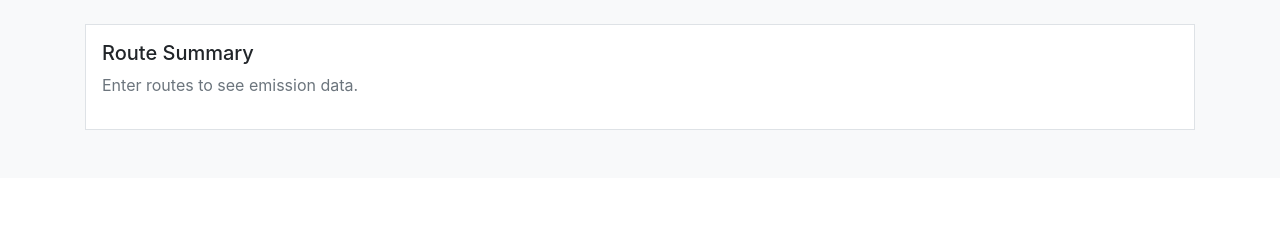
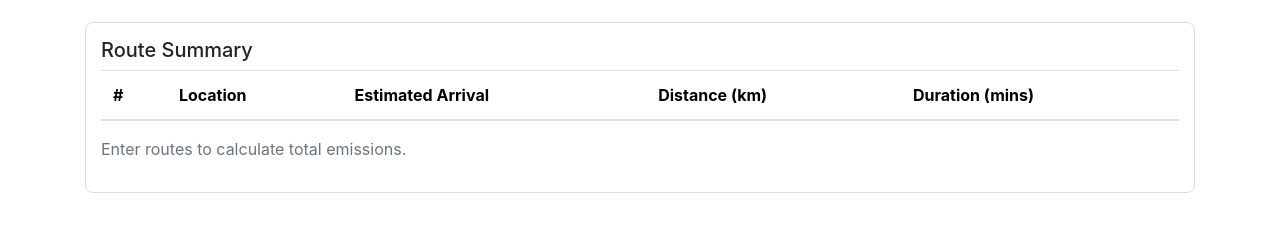
Before and after one commit to diva3501/DCR, a Flask app: template DynamicRouteOptimizationProject/templates/multirouteplanner.html in a window 1280 px wide. Shown: the part 1040-1281 px from the top of the page. Before the commit the page ends 1170 px from the top, so only its background shows below. Run offline with Flask 3, Linux system fonts and the light colour scheme; the template is opened without the code that fills it: most values are stand-ins (such as "Sample title", 1, 10 or a date in 2020); lists and menus that the app fills with data are empty; some libraries are stand-ins or nearby versions.

Commit message:
muti route Done

```diff
--- a/DynamicRouteOptimizationProject/templates/multirouteplanner.html
+++ b/DynamicRouteOptimizationProject/templates/multirouteplanner.html
@@ -3,18 +3,39 @@
 <head>
     <meta charset="UTF-8">
     <meta name="viewport" content="width=device-width, initial-scale=1.0">
-    <title>{{ title }}</title>
+    <title>Enhanced Multi-Route Planner</title>
 
     <link href="https://cdn.jsdelivr.net/npm/bootstrap@5.3.0-alpha3/dist/css/bootstrap.min.css" rel="stylesheet">
     <script src="https://maps.googleapis.com/maps/api/js?key={{ google_maps_api_key }}&libraries=places"></script>
     <script src="https://code.jquery.com/jquery-3.6.0.min.js"></script>
+    <style>
+        body {
+            background-color: #f8f9fa;
+        }
+        #map {
+            height: 500px;
+            border-radius: 8px;
+            margin-bottom: 20px;
+        }
+        .route-summary-table th,
+        .route-summary-table td {
+            vertical-align: middle;
+        }
+        .info-card {
+            border: 1px solid #ddd;
+            border-radius: 8px;
+            padding: 15px;
+            background: #ffffff;
+        }
+    </style>
 </head>
-<body class="bg-light">
+<body>
     {% include 'navbar.html' %}
     <div class="container my-5">
-        <h1 class="text-center mb-4">Multi-Route Planner</h1>
+        <h1 class="text-center mb-4">Enhanced Multi-Route Planner</h1>
 
-        <form id="route-form" class="mb-5 p-3 border bg-white">
+        <div class="info-card mb-5">
+            <form id="route-form">
                 <div class="mb-3">
                     <label for="start-location" class="form-label">Start Location:</label>
                     <input type="text" id="start-location" class="form-control" placeholder="Enter start location" required>
@@ -25,11 +46,26 @@
                 </div>
                 <button type="submit" class="btn btn-primary w-100">Calculate Routes</button>
             </form>
+        </div>
 
-        <div id="map" class="mb-4" style="height: 500px; border: 1px solid #ccc;"></div>
-        <div id="route-summary" class="p-3 border bg-white">
+        <div id="map"></div>
+
+        <div class="info-card mt-4">
             <h5>Route Summary</h5>
-            <p id="emissions" class="text-muted">Enter routes to see emission data.</p>
+            <table class="table route-summary-table">
+                <thead>
+                    <tr>
+                        <th>#</th>
+                        <th>Location</th>
+                        <th>Estimated Arrival</th>
+                        <th>Distance (km)</th>
+                        <th>Duration (mins)</th>
+                    </tr>
+                </thead>
+                <tbody id="route-details">
+                </tbody>
+            </table>
+            <p id="emissions" class="text-muted">Enter routes to calculate total emissions.</p>
         </div>
     </div>
 
@@ -41,21 +77,21 @@
         function initMap() {
             map = new google.maps.Map(document.getElementById("map"), {
                 zoom: 7,
-                center: { lat: 20.5937, lng: 78.9629 }, // India coordinates for default view
+                center: { lat: 20.5937, lng: 78.9629 },
             });
             directionsRenderer = new google.maps.DirectionsRenderer({
                 map: map,
                 suppressMarkers: false,
                 polylineOptions: {
-                    strokeColor: "#FF0000",
-                    strokeWeight: 5,
+                    strokeColor: "#2196F3",
+                    strokeWeight: 6,
                 },
             });
             directionsService = new google.maps.DirectionsService();
         }
 
         function renderRouteOnMap(start, destinations) {
-            const waypoints = destinations.slice(0, -1).map(dest => ({ location: dest, stopover: true }));
+            const waypoints = destinations.slice(0, -1).map(location => ({ location, stopover: true }));
             const request = {
                 origin: start,
                 destination: destinations[destinations.length - 1],
@@ -69,13 +105,48 @@
                     directionsRenderer.setDirections(result);
 
                     const route = result.routes[0];
-                    const totalDistance = route.legs.reduce((sum, leg) => sum + leg.distance.value, 0) / 1000;
+                    const routeDetails = document.getElementById("route-details");
+                    routeDetails.innerHTML = "";
+
+                    let totalDistance = 0;
+                    let totalDuration = 0;
+
+                    route.legs.forEach((leg, index) => {
+                        totalDistance += leg.distance.value / 1000;
+                        totalDuration += leg.duration.value / 60;
+
+                        const arrivalTime = new Date(Date.now() + totalDuration * 60000).toLocaleTimeString();
+
+                        const row = `
+                            <tr>
+                                <td>${index + 1}</td>
+                                <td>${leg.start_address}</td>
+                                <td>${arrivalTime}</td>
+                                <td>${(leg.distance.value / 1000).toFixed(2)}</td>
+                                <td>${(leg.duration.value / 60).toFixed(2)}</td>
+                            </tr>
+                        `;
+                        routeDetails.insertAdjacentHTML("beforeend", row);
+                    });
+
+                    const lastLeg = route.legs[route.legs.length - 1];
+                    const finalArrivalTime = new Date(Date.now() + totalDuration * 60000).toLocaleTimeString();
+                    const lastRow = `
+                        <tr>
+                            <td>${route.legs.length + 1}</td>
+                            <td>${lastLeg.end_address}</td>
+                            <td>${finalArrivalTime}</td>
+                            <td>0</td>
+                            <td>0</td>
+                        </tr>
+                    `;
+                    routeDetails.insertAdjacentHTML("beforeend", lastRow);
+
                     const emissions = (totalDistance * 0.12).toFixed(2);
-
                     document.getElementById("emissions").textContent =
                         `Total Distance: ${totalDistance.toFixed(2)} km | Estimated Emissions: ${emissions} kg CO₂`;
                 } else {
-                    alert("Unable to calculate route.");
+                    alert("Unable to calculate route. Check inputs and try again.");
                 }
             });
         }
@@ -89,7 +160,7 @@
                 const destinations = $("#destinations")
                     .val()
                     .split("\n")
-                    .map(item => item.trim())
+                    .map(location => location.trim())
                     .filter(Boolean);
 
                 if (startLocation && destinations.length > 0) {
```
Lines whose indentation alone changed are shown as unchanged.
